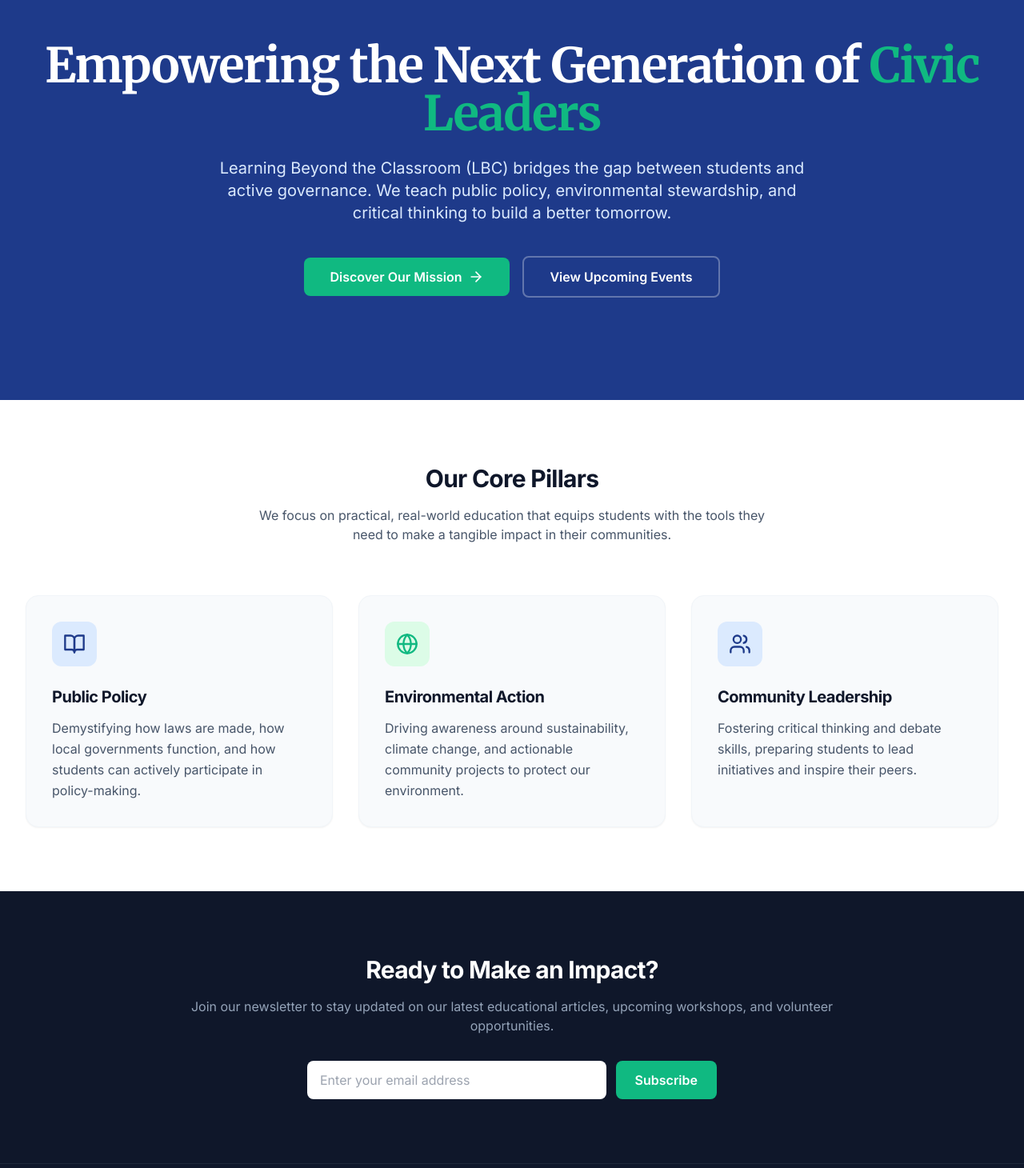
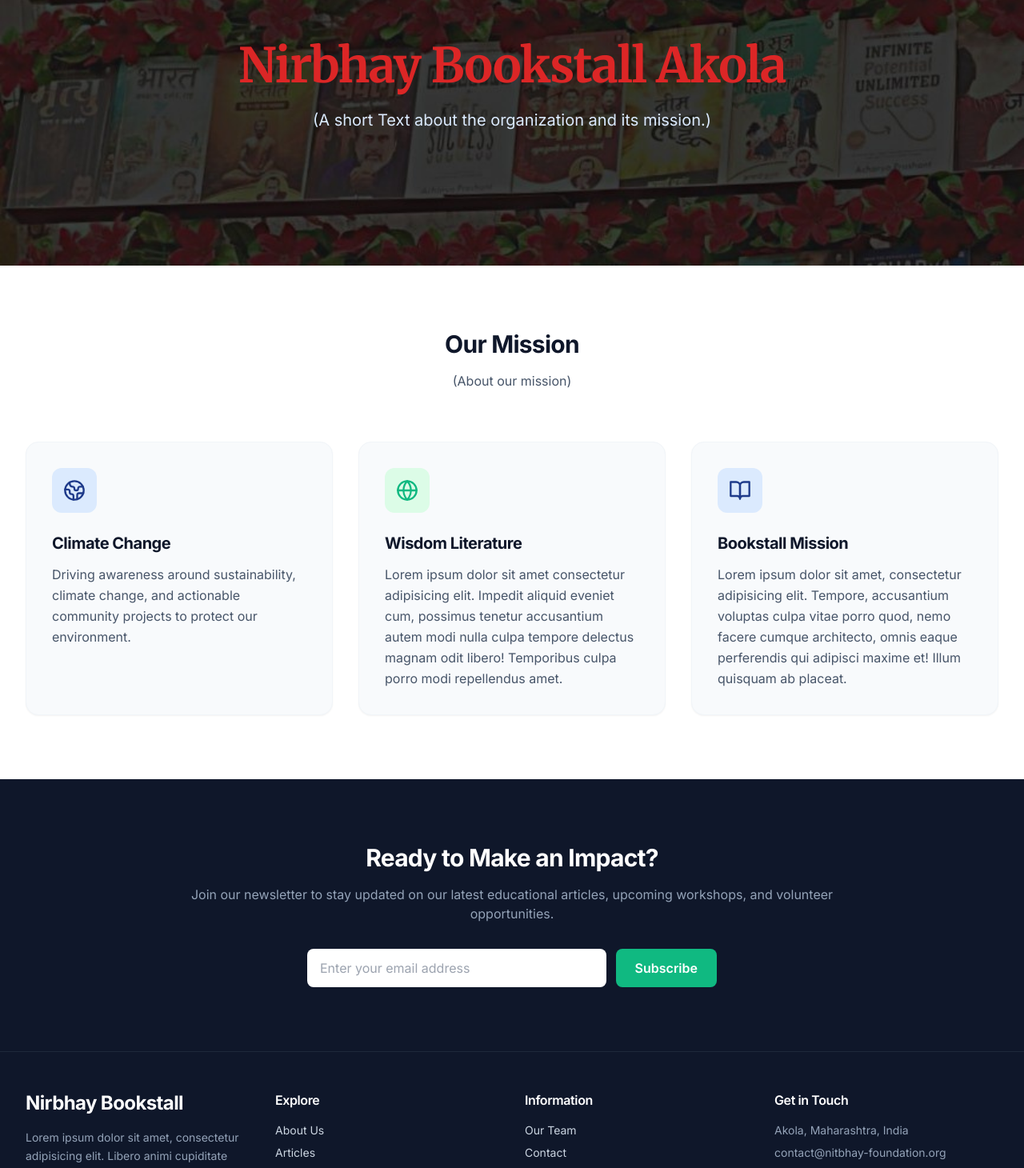
Before and after one commit to piyushdande11-rgb/Bookstall, a Next.js app: page / in a window 1280 px wide. Shown: the part 141-1601 px from the top of the page at 80% size. Built offline with nearby package versions, Linux system fonts and the light colour scheme.

Commit message:
Home page works

```diff
--- a/src/app/page.tsx
+++ b/src/app/page.tsx
@@ -1,37 +1,25 @@
-// Home Page Nirbhay Bookstall
+// Home Page Nirbhay Bookstall (This is a type script file)
 
 
+import Link from "next/link"; // This is used to link to other pages in the Next.js application
+import { ArrowRight, BookOpen, EarthIcon, Globe, Globe2Icon, Users } from "lucide-react";   // this imports the icons from lucide-react
 
-import Link from "next/link";
-import { ArrowRight, BookOpen, Globe, Users } from "lucide-react";
+// Export function
+export default function HomePage()
 
-export default function HomePage() {
+{
   return (
     <div className="flex flex-col min-h-screen">
-      {/* Hero Section */}
-      <section className="bg-lbc-blue text-white py-20 lg:py-32">
+      {/* Title Section */}
+      <section className="bg-cover bg-center bg-no-repeat text-red-600  py-10 lg:py-32" style={{ backgroundImage: "url('/images/Home-bg.jpg')" }}
+>
         <div className="max-w-7xl mx-auto px-4 sm:px-6 lg:px-8 text-center">
-          <h1 className="text-4xl md:text-6xl font-bold tracking-tight mb-6 font-serif">
-            Empowering the Next Generation of <span className="text-lbc-green">Civic Leaders</span>
+          <h1 className="text-4xl md:text-6xl font-serif font-bold tracking-tight mb-6">
+            Nirbhay Bookstall Akola
           </h1>
           <p className="text-lg md:text-xl text-blue-100 max-w-3xl mx-auto mb-10 leading-relaxed">
-            Learning Beyond the Classroom (LBC) bridges the gap between students and active governance.
-            We teach public policy, environmental stewardship, and critical thinking to build a better tomorrow.
+            (A short Text about the organization and its mission.)
           </p>
-          <div className="flex flex-col sm:flex-row justify-center items-center gap-4">
-            <Link
-              href="/about"
-              className="bg-lbc-green text-white px-8 py-3 rounded-lg font-semibold hover:bg-emerald-600 transition-colors flex items-center gap-2"
-            >
-              Discover Our Mission <ArrowRight className="w-5 h-5" />
-            </Link>
-            <Link
-              href="/events"
-              className="bg-transparent border-2 border-white/30 text-white px-8 py-3 rounded-lg font-semibold hover:bg-white/10 transition-colors"
-            >
-              View Upcoming Events
-            </Link>
-          </div>
         </div>
       </section>
 
@@ -39,9 +27,9 @@ export default function HomePage() {
       <section className="py-20 bg-white">
         <div className="max-w-7xl mx-auto px-4 sm:px-6 lg:px-8">
           <div className="text-center mb-16">
-            <h2 className="text-3xl font-bold text-lbc-dark mb-4">Our Core Pillars</h2>
+            <h2 className="text-3xl font-bold text-lbc-dark mb-4">Our Mission</h2>
             <p className="text-slate-600 max-w-2xl mx-auto">
-              We focus on practical, real-world education that equips students with the tools they need to make a tangible impact in their communities.
+            (About our mission)
             </p>
           </div>
 
@@ -49,11 +37,11 @@ export default function HomePage() {
             {/* Pillar 1 */}
             <div className="bg-lbc-light p-8 rounded-2xl border border-slate-100 shadow-sm hover:shadow-md transition-shadow">
               <div className="bg-blue-100 w-14 h-14 rounded-xl flex items-center justify-center mb-6">
-                <BookOpen className="w-7 h-7 text-lbc-blue" />
+                <EarthIcon className="w-7 h-7 text-lbc-blue" />
               </div>
-              <h3 className="text-xl font-bold text-lbc-dark mb-3">Public Policy</h3>
+              <h3 className="text-xl font-bold text-lbc-dark mb-3">Climate Change</h3>
               <p className="text-slate-600 leading-relaxed">
-                Demystifying how laws are made, how local governments function, and how students can actively participate in policy-making.
+               Driving awareness around sustainability, climate change, and actionable community projects to protect our environment.
               </p>
             </div>
 
@@ -62,20 +50,20 @@ export default function HomePage() {
               <div className="bg-green-100 w-14 h-14 rounded-xl flex items-center justify-center mb-6">
                 <Globe className="w-7 h-7 text-lbc-green" />
               </div>
-              <h3 className="text-xl font-bold text-lbc-dark mb-3">Environmental Action</h3>
+              <h3 className="text-xl font-bold text-lbc-dark mb-3">Wisdom Literature</h3>
               <p className="text-slate-600 leading-relaxed">
-                Driving awareness around sustainability, climate change, and actionable community projects to protect our environment.
+                Lorem ipsum dolor sit amet consectetur adipisicing elit. Impedit aliquid eveniet cum, possimus tenetur accusantium autem modi nulla culpa tempore delectus magnam odit libero! Temporibus culpa porro modi repellendus amet.
               </p>
             </div>
 
             {/* Pillar 3 */}
             <div className="bg-lbc-light p-8 rounded-2xl border border-slate-100 shadow-sm hover:shadow-md transition-shadow">
               <div className="bg-blue-100 w-14 h-14 rounded-xl flex items-center justify-center mb-6">
-                <Users className="w-7 h-7 text-lbc-blue" />
+                <BookOpen className="w-7 h-7 text-lbc-blue" />
               </div>
-              <h3 className="text-xl font-bold text-lbc-dark mb-3">Community Leadership</h3>
+              <h3 className="text-xl font-bold text-lbc-dark mb-3">Bookstall Mission</h3>
               <p className="text-slate-600 leading-relaxed">
-                Fostering critical thinking and debate skills, preparing students to lead initiatives and inspire their peers.
+                 Lorem ipsum dolor sit amet, consectetur adipisicing elit. Tempore, accusantium voluptas culpa vitae porro quod, nemo facere cumque architecto, omnis eaque perferendis qui adipisci maxime et! Illum quisquam ab placeat.
               </p>
             </div>
           </div>
--- a/src/components/layout/Footer.tsx
+++ b/src/components/layout/Footer.tsx
@@ -10,10 +10,10 @@ export default function Footer() {
           {/* Brand */}
           <div className="col-span-1 md:col-span-1">
             <Link href="/" className="text-2xl font-bold text-white tracking-tight">
-              LBC.
+              Nirbhay Bookstall
             </Link>
             <p className="mt-4 text-sm text-slate-400 leading-relaxed">
-              Learning Beyond the Classroom. Empowering the next generation of leaders through civic awareness, active governance, and public policy education.
+            Lorem ipsum dolor sit amet, consectetur adipisicing elit. Libero animi cupiditate fugit maiores dolorum? Harum corporis eius fugiat exercitationem. Pariatur temporibus accusantium vel magni debitis! Vitae similique possimus facere sapiente.
             </p>
           </div>
 
@@ -43,13 +43,13 @@ export default function Footer() {
             <h3 className="text-white font-semibold mb-4">Get in Touch</h3>
             <ul className="space-y-2 text-sm text-slate-400">
               <li>Akola, Maharashtra, India</li>
-              <li>contact@lbc-foundation.org</li>
+              <li>contact@nitbhay-foundation.org</li>
             </ul>
           </div>
         </div>
 
         <div className="mt-12 pt-8 border-t border-slate-800 text-sm text-center text-slate-500">
-          &copy; {currentYear} Learning Beyond the Classroom. All rights reserved.
+          &copy; {currentYear} Nirbhay Bookstall. All rights reserved.
         </div>
       </div>
     </footer>
--- a/src/components/layout/Navbar.tsx
+++ b/src/components/layout/Navbar.tsx
@@ -3,14 +3,13 @@
 import Link from "next/link";
 import { useState } from "react";
 import { Menu, X } from "lucide-react";
-import Image from "next/image";
+import Image from "next/image";              // Importing the Image component, Logo wala image hai
 
 const navLinks = [
   { name: "Home", href: "/" },
   { name: "About", href: "/about" },
   { name: "Articles", href: "/articles" },
   { name: "Events", href: "/events" },
-  { name: "Gallery", href: "/gallery" },
   { name: "Team", href: "/team" },
   { name: "Contact", href: "/contact" },
 ];
--- a/src/styles/globals.css
+++ b/src/styles/globals.css
@@ -11,3 +11,8 @@
     @apply font-semibold tracking-tight;
   }
 }
+
+
+.hero-background {
+  background-image: url('/images/Home-bg.jpg');
+}
```
Also changed, not shown: public/images/Home-bg.jpg (added).
